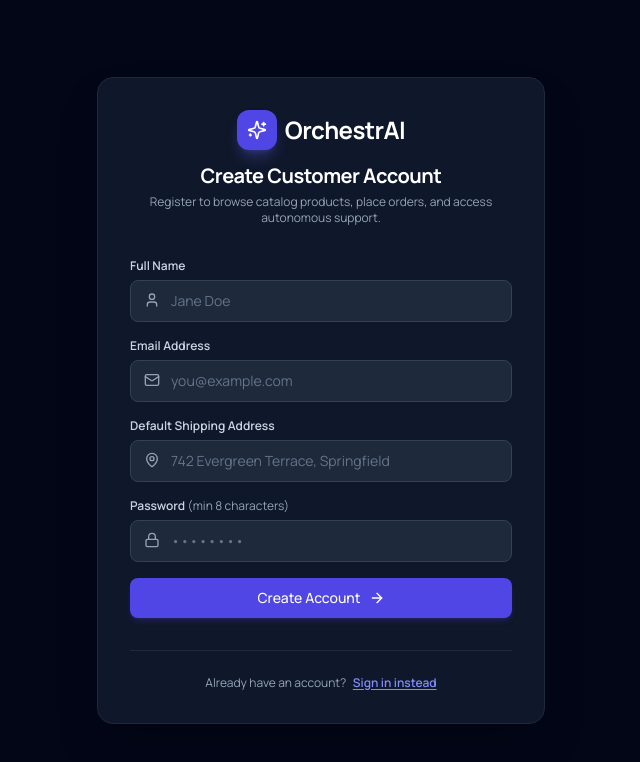
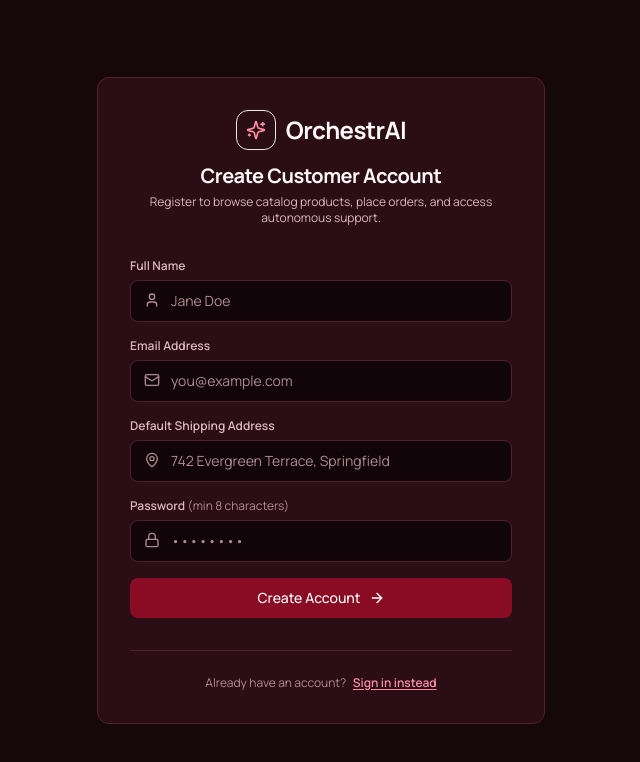
Before and after one commit to IrfanSaeednarejo/OrchestrAI, a Next.js app in the folder client/: page /register in a window 1280 px wide. Shown: the top 762 px of the page, without its empty margins (319-959 px from the left). Built offline with nearby package versions, Linux system fonts and the light colour scheme; no server answers.

Commit message:
phase 33 step 2: register page dark redesign with Midnight Burgundy and Imperial Crimson tokens

```diff
--- a/client/src/app/register/page.tsx
+++ b/client/src/app/register/page.tsx
@@ -1,12 +1,12 @@
 'use client';
 
 // src/app/register/page.tsx
-// Phase 22: Dedicated user account registration page.
+// Phase 33: Dedicated user account registration page with Midnight Burgundy / Imperial Crimson design system.
 
 import React, { useState, useEffect, Suspense } from 'react';
 import Link from 'next/link';
 import { useRouter, useSearchParams } from 'next/navigation';
-import { Lock, Mail, User, MapPin, Loader2, Sparkles, ArrowRight } from 'lucide-react';
+import { Lock, Mail, User, MapPin, Loader2, Sparkles, ArrowRight, AlertCircle } from 'lucide-react';
 import { useAuth } from '../../context/auth-context';
 
 function RegisterFormContent() {
@@ -71,17 +71,21 @@ function RegisterFormContent() {
   const displayError = localError || authError;
 
   return (
-    <div className="w-full max-w-md bg-slate-900 border border-slate-800 rounded-2xl shadow-2xl p-8 text-slate-100">
+    <div className="w-full max-w-md bg-surface border border-edge-subtle rounded-dialog shadow-elevated p-8 text-content-primary">
       {/* Brand Header */}
       <div className="text-center mb-8">
-        <div className="inline-flex items-center justify-center gap-2 mb-3">
-          <div className="w-10 h-10 rounded-xl bg-indigo-600 flex items-center justify-center text-white shadow-lg shadow-indigo-500/30">
+        <div className="inline-flex items-center justify-center gap-2.5 mb-3">
+          <div className="w-10 h-10 rounded-xl bg-brand-primary/10 border border-brand-primary/20 flex items-center justify-center text-brand-link shadow-glow-brand">
             <Sparkles className="h-5 w-5" />
           </div>
-          <span className="text-2xl font-bold tracking-tight text-white">OrchestrAI</span>
+          <span className="text-2xl font-bold tracking-tight text-content-primary font-sans">
+            OrchestrAI
+          </span>
         </div>
-        <h1 className="text-xl font-bold text-white tracking-tight">Create Customer Account</h1>
-        <p className="text-xs text-slate-400 mt-1">
+        <h1 className="text-xl font-bold text-content-primary tracking-tight">
+          Create Customer Account
+        </h1>
+        <p className="text-xs text-content-secondary mt-1">
           Register to browse catalog products, place orders, and access autonomous support.
         </p>
       </div>
@@ -90,20 +94,22 @@ function RegisterFormContent() {
       {displayError && (
         <div
           data-testid="register-error-banner"
-          className="mb-5 p-3 rounded-lg bg-rose-950/70 border border-rose-800 text-rose-300 text-xs font-medium"
+          role="alert"
+          className="mb-5 p-3 rounded-control bg-status-error/10 border border-status-error/25 text-status-error text-xs font-medium flex items-start gap-2.5"
         >
-          {displayError}
+          <AlertCircle className="h-4 w-4 shrink-0 mt-0.5" />
+          <span className="leading-relaxed">{displayError}</span>
         </div>
       )}
 
       {/* Register Form */}
       <form onSubmit={handleSubmit} className="space-y-4">
         <div>
-          <label className="block text-xs font-semibold text-slate-300 mb-1.5">
+          <label className="block text-xs font-semibold text-content-secondary mb-1.5">
             Full Name
           </label>
           <div className="relative">
-            <User className="absolute left-3.5 top-3 h-4 w-4 text-slate-400" />
+            <User className="absolute left-3.5 top-3 h-4 w-4 text-content-muted pointer-events-none" />
             <input
               type="text"
               required
@@ -111,17 +117,17 @@ function RegisterFormContent() {
               value={name}
               onChange={(e) => setName(e.target.value)}
               placeholder="Jane Doe"
-              className="w-full pl-10 pr-3.5 py-2.5 text-sm bg-slate-800 border border-slate-700 rounded-lg text-white placeholder-slate-500 focus:outline-none focus:ring-2 focus:ring-indigo-500 transition-colors"
+              className="w-full pl-10 pr-3.5 py-2.5 text-sm bg-surface-inset border border-edge-subtle rounded-control text-content-primary placeholder-content-muted focus:outline-none focus:border-brand-primary focus:ring-1 focus:ring-brand-primary/30 transition-all font-sans"
             />
           </div>
         </div>
 
         <div>
-          <label className="block text-xs font-semibold text-slate-300 mb-1.5">
+          <label className="block text-xs font-semibold text-content-secondary mb-1.5">
             Email Address
           </label>
           <div className="relative">
-            <Mail className="absolute left-3.5 top-3 h-4 w-4 text-slate-400" />
+            <Mail className="absolute left-3.5 top-3 h-4 w-4 text-content-muted pointer-events-none" />
             <input
               type="email"
               required
@@ -129,17 +135,17 @@ function RegisterFormContent() {
               value={email}
               onChange={(e) => setEmail(e.target.value)}
               placeholder="you@example.com"
-              className="w-full pl-10 pr-3.5 py-2.5 text-sm bg-slate-800 border border-slate-700 rounded-lg text-white placeholder-slate-500 focus:outline-none focus:ring-2 focus:ring-indigo-500 transition-colors"
+              className="w-full pl-10 pr-3.5 py-2.5 text-sm bg-surface-inset border border-edge-subtle rounded-control text-content-primary placeholder-content-muted focus:outline-none focus:border-brand-primary focus:ring-1 focus:ring-brand-primary/30 transition-all font-sans"
             />
           </div>
         </div>
 
         <div>
-          <label className="block text-xs font-semibold text-slate-300 mb-1.5">
+          <label className="block text-xs font-semibold text-content-secondary mb-1.5">
             Default Shipping Address
           </label>
           <div className="relative">
-            <MapPin className="absolute left-3.5 top-3 h-4 w-4 text-slate-400" />
+            <MapPin className="absolute left-3.5 top-3 h-4 w-4 text-content-muted pointer-events-none" />
             <input
               type="text"
               required
@@ -147,17 +153,17 @@ function RegisterFormContent() {
               value={defaultAddress}
               onChange={(e) => setDefaultAddress(e.target.value)}
               placeholder="742 Evergreen Terrace, Springfield"
-              className="w-full pl-10 pr-3.5 py-2.5 text-sm bg-slate-800 border border-slate-700 rounded-lg text-white placeholder-slate-500 focus:outline-none focus:ring-2 focus:ring-indigo-500 transition-colors"
+              className="w-full pl-10 pr-3.5 py-2.5 text-sm bg-surface-inset border border-edge-subtle rounded-control text-content-primary placeholder-content-muted focus:outline-none focus:border-brand-primary focus:ring-1 focus:ring-brand-primary/30 transition-all font-sans"
             />
           </div>
         </div>
 
         <div>
-          <label className="block text-xs font-semibold text-slate-300 mb-1.5">
-            Password <span className="text-slate-400 font-normal">(min 8 characters)</span>
+          <label className="block text-xs font-semibold text-content-secondary mb-1.5">
+            Password <span className="text-content-muted font-normal">(min 8 characters)</span>
           </label>
           <div className="relative">
-            <Lock className="absolute left-3.5 top-3 h-4 w-4 text-slate-400" />
+            <Lock className="absolute left-3.5 top-3 h-4 w-4 text-content-muted pointer-events-none" />
             <input
               type="password"
               required
@@ -165,7 +171,7 @@ function RegisterFormContent() {
               value={password}
               onChange={(e) => setPassword(e.target.value)}
               placeholder="••••••••"
-              className="w-full pl-10 pr-3.5 py-2.5 text-sm bg-slate-800 border border-slate-700 rounded-lg text-white placeholder-slate-500 focus:outline-none focus:ring-2 focus:ring-indigo-500 transition-colors"
+              className="w-full pl-10 pr-3.5 py-2.5 text-sm bg-surface-inset border border-edge-subtle rounded-control text-content-primary placeholder-content-muted focus:outline-none focus:border-brand-primary focus:ring-1 focus:ring-brand-primary/30 transition-all font-sans"
             />
           </div>
         </div>
@@ -174,7 +180,7 @@ function RegisterFormContent() {
           type="submit"
           disabled={isSubmitting}
           data-testid="register-submit-btn"
-          className="w-full flex items-center justify-center gap-2 py-2.5 px-4 rounded-lg bg-indigo-600 hover:bg-indigo-500 active:bg-indigo-700 text-white font-medium text-sm transition-all shadow-md shadow-indigo-600/20 disabled:opacity-50 mt-6"
+          className="w-full flex items-center justify-center gap-2 py-2.5 px-4 rounded-control bg-brand-primary hover:bg-brand-hover active:bg-brand-deep text-white font-medium text-sm transition-all shadow-glow-brand hover:shadow-glow-brand-lg disabled:opacity-50 disabled:pointer-events-none mt-6 cursor-pointer"
         >
           {isSubmitting ? (
             <>
@@ -191,12 +197,12 @@ function RegisterFormContent() {
       </form>
 
       {/* Switch to Login */}
-      <div className="mt-8 pt-6 border-t border-slate-800 text-center text-xs text-slate-400">
+      <div className="mt-8 pt-6 border-t border-edge-subtle text-center text-xs text-content-muted">
         Already have an account?{' '}
         <Link
           href={`/login${redirectUrl !== '/' ? `?redirect=${encodeURIComponent(redirectUrl)}` : ''}`}
           data-testid="link-to-login"
-          className="font-semibold text-indigo-400 hover:text-indigo-300 underline underline-offset-2 transition-colors ml-1"
+          className="font-semibold text-brand-link hover:text-brand-hover underline underline-offset-2 transition-colors ml-1"
         >
           Sign in instead
         </Link>
@@ -207,11 +213,11 @@ function RegisterFormContent() {
 
 export default function RegisterPage() {
   return (
-    <div className="min-h-screen w-full bg-slate-950 flex items-center justify-center p-4">
+    <div className="min-h-screen w-full bg-surface-canvas flex items-center justify-center p-4 selection:bg-brand-primary/30 selection:text-white">
       <Suspense
         fallback={
-          <div className="text-slate-400 text-sm flex items-center gap-2">
-            <Loader2 className="h-5 w-5 animate-spin text-indigo-500" />
+          <div className="text-content-muted text-sm flex items-center gap-2">
+            <Loader2 className="h-5 w-5 animate-spin text-brand-primary" />
             <span>Loading...</span>
           </div>
         }
```
